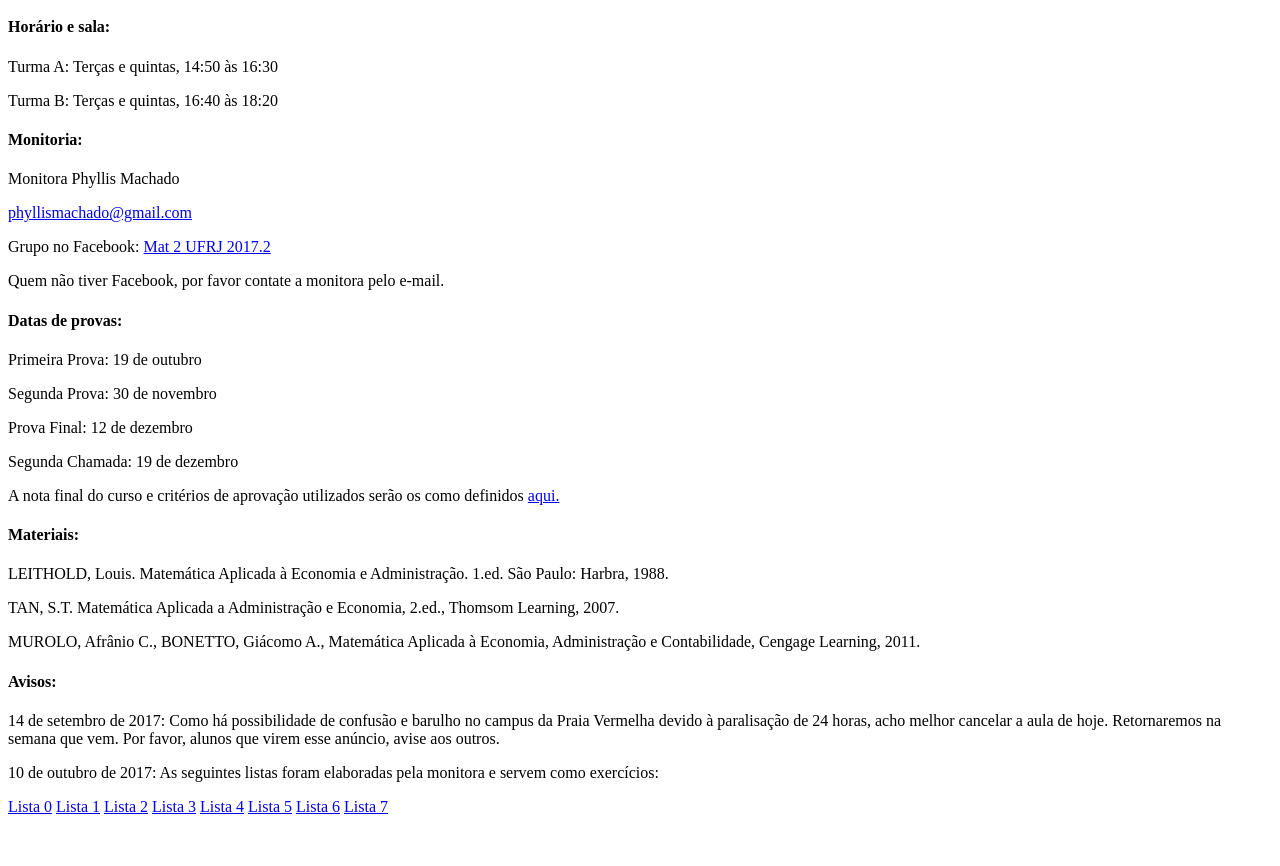
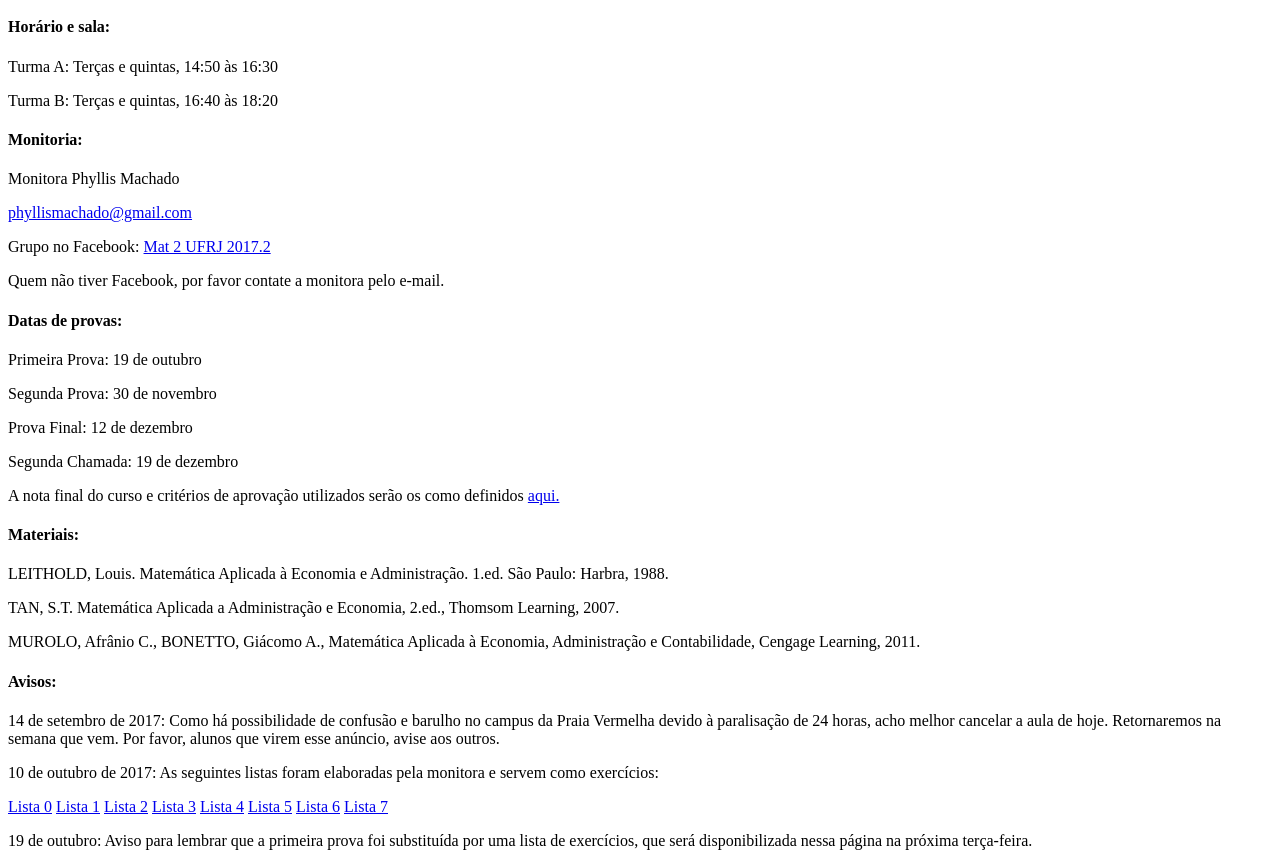
Before and after one commit to rogerio-lourenco/pagina, a plain HTML site: page 2017-2/MAC126/index.html in a window 1280 px wide. Shown: the part 48-914 px from the top of the page. Before the commit the page ends 880 px from the top, so only its background shows below. Drawn offline with Linux system fonts and the light colour scheme.

Commit message:
Aviso sobre a prova.

```diff
--- a/2017-2/MAC126/index.html
+++ b/2017-2/MAC126/index.html
@@ -34,3 +34,5 @@
 		<p>10 de outubro de 2017: As seguintes listas foram elaboradas pela monitora e servem como exercícios:</p>
 		<p><a href="lista0.pdf">Lista 0</a> <a href="lista1.pdf">Lista 1</a> <a href="lista2.pdf">Lista 2</a> <a href="lista3.pdf">Lista 3</a>
 			<a href="lista4.pdf">Lista 4</a> <a href="lista5.pdf">Lista 5</a> <a href="lista6.pdf">Lista 6</a> <a href="lista7.pdf">Lista 7</a></p>
+		<p>19 de outubro: Aviso para lembrar que a primeira prova foi substituída por uma lista de exercícios,
+			que será disponibilizada nessa página na próxima terça-feira.</p>
```
